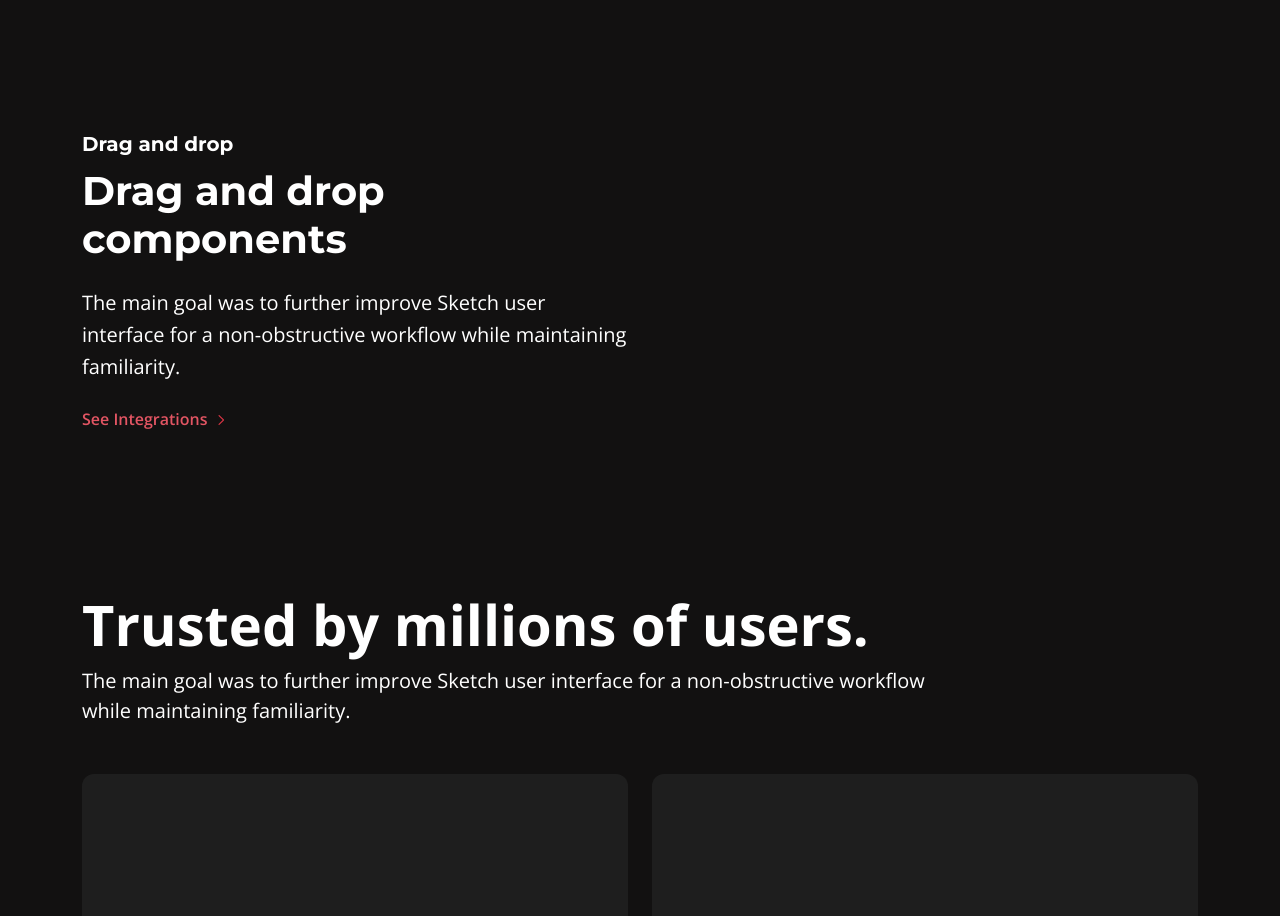
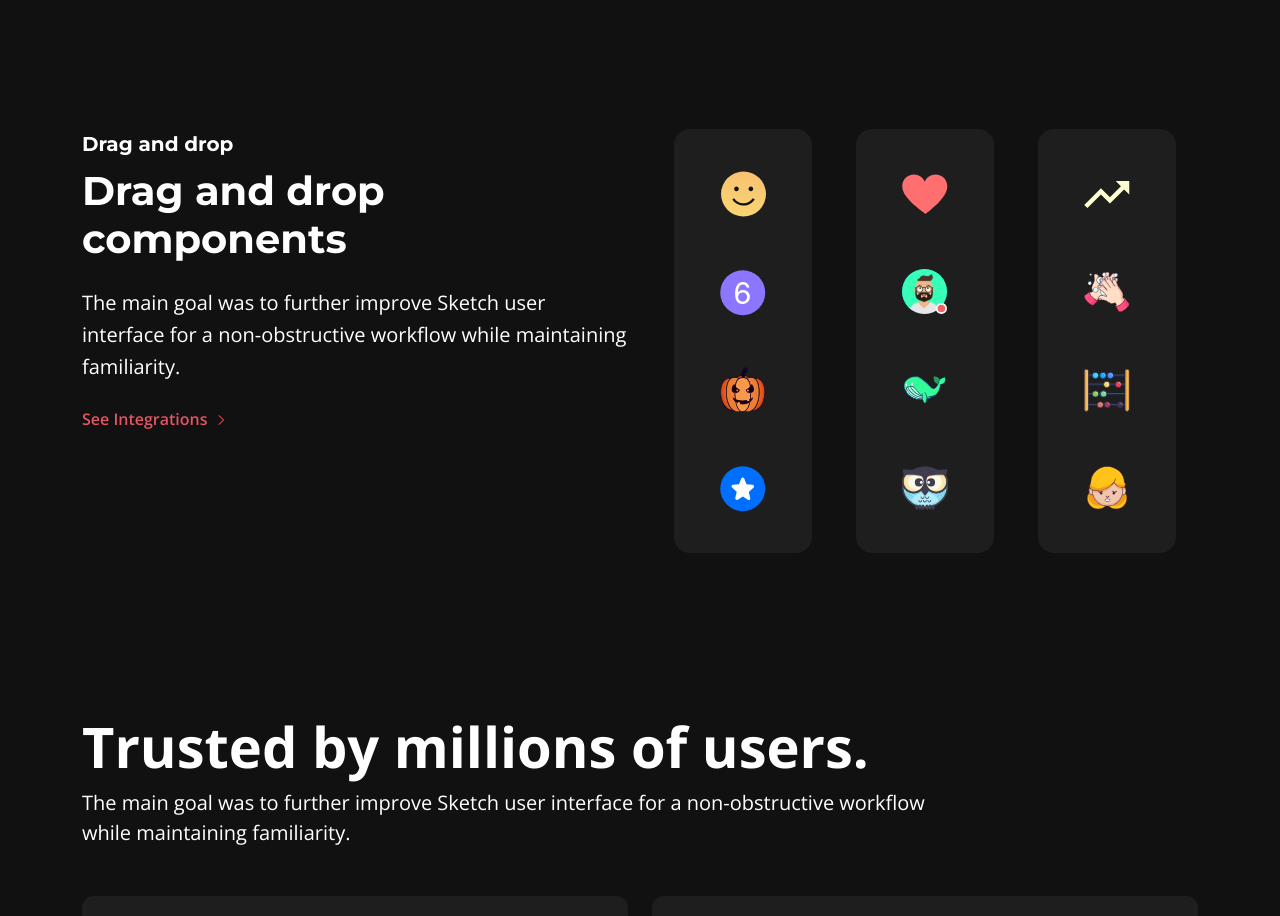
Before and after one commit to sarthak264/landing-page, a React (Create React App) app: page / in a window 1280 px wide. Shown: the part 1420-2336 px from the top of the page. Built offline with nearby package versions, Linux system fonts and the light colour scheme.

Commit message:
dnd section complete

```diff
--- a/src/App.js
+++ b/src/App.js
@@ -5,6 +5,7 @@ import { features } from "./components/features";
 import Card from "./components/Card";
 import Heading from "./components/Heading";
 import { review } from "./components/reviews";
+import { dnd } from "./components/dnd";
 
 function App() {
   const [value, setValue] = useState(0);
@@ -82,10 +83,12 @@ function App() {
           {/* drag and drop section */}
           <section className="dnd">
             <div className="row">
-              <div className="col-lg-6">
-                <p className="lead fw-bold mon mb-2">Drag and drop</p>
-                <h1 className="fw-bold mon mb-4">Drag and drop components</h1>
-                <p className="lead text mb-4">
+              <div className="col-md-6">
+                <p className="lead fw-bold mon mb-1 mb-sm-2">Drag and drop</p>
+                <h1 className="fw-bold mon mb-2 mb-sm-4">
+                  Drag and drop components
+                </h1>
+                <p className="lead text mb-3 mb-sm-4">
                   The main goal was to further improve Sketch user interface for
                   a non-obstructive workflow while maintaining familiarity.
                 </p>
@@ -113,7 +116,25 @@ function App() {
                   </svg>
                 </Link>
               </div>
-              <div className="col-lg-6"></div>
+              <div className="col-md-6 icons_wrapper">
+                {dnd.map((item, index) => {
+                  return (
+                    <>
+                      <div className="icon_container py-3">
+                        {item.map((item2, index2) => {
+                          return (
+                            <>
+                              <Link to="/">
+                                <img src={item2.img} alt="" />
+                              </Link>
+                            </>
+                          );
+                        })}
+                      </div>
+                    </>
+                  );
+                })}
+              </div>
             </div>
           </section>
           {/* goals section */}
--- /dev/null
+++ b/src/components/dnd.js
@@ -0,0 +1,56 @@
+export const dnd = [
+    [
+        {
+            img: './images/smilies.svg',
+            alt: 'smiley face'
+        },
+        {
+            img: './images/number6.svg',
+            alt: 'smiley face'
+        },
+        {
+            img: './images/placeholder2.svg',
+            alt: 'smiley face'
+        },
+        {
+            img: './images/start-icon.svg',
+            alt: 'smiley face'
+        }
+    ],
+    [
+        {
+            img: './images/heart.svg',
+            alt: 'smiley face'
+        },
+        {
+            img: './images/active-user.svg',
+            alt: 'smiley face'
+        },
+        {
+            img: './images/fish.svg',
+            alt: 'smiley face'
+        },
+        {
+            img: './images/icon20.svg',
+            alt: 'smiley face'
+        }
+    ],
+    [
+        {
+            img: './images/revenue.svg',
+            alt: 'smiley face'
+        },
+        {
+            img: './images/hand-wash.svg',
+            alt: 'smiley face'
+        },
+        {
+            img: './images/abacus.svg',
+            alt: 'smiley face'
+        },
+        {
+            img: './images/angry-girl.svg',
+            alt: 'smiley face'
+        }
+    ]
+]
--- a/src/index.css
+++ b/src/index.css
@@ -152,6 +152,32 @@ section {
   transition: all 0.2s ease-in-out;
   fill: white;
 }
+.dnd .icons_wrapper {
+  display: grid;
+  grid-template-columns: repeat(3, 1fr);
+}
+.dnd .icon_container {
+  background-color: var(--secondayBlack);
+  margin: 0 1.4rem;
+  display: flex;
+  flex-direction: column;
+  border-radius: 1rem;
+}
+.dnd .icon_container a {
+  flex-grow: 1;
+  display: flex;
+  justify-content: center;
+  align-items: center;
+  transition: all 0.3s ease-in-out;
+}
+.dnd .icon_container a:hover {
+  background-color: rgba(0, 0, 0, 0.5);
+  border-radius: 2rem;
+}
+.dnd .icon_container img {
+  width: auto;
+  padding: 1.5rem 0;
+}
 /* features */
 .btn_container {
   height: 100%;
@@ -296,6 +322,10 @@ section {
   .brands .col-6 {
     margin: 1rem 0;
   }
+  /* dnd */
+  .dnd .icon_container {
+    margin: 0.5rem;
+  }
   /* features */
   .features .btn {
     margin: 0.75rem 0;
@@ -339,6 +369,13 @@ section {
   }
   .pricing_btn {
     margin: 1rem 0 3rem 0 !important;
+  }
+  /* dnd */
+  .dnd .icons_wrapper {
+    margin-top: 1rem;
+  }
+  .dnd .icon_container {
+    margin: 1.5rem;
   }
   /* reviews */
   .review {
@@ -386,6 +423,10 @@ section {
   .pricing_btn {
     margin: 1rem 0 2rem 0;
   }
+  /* dnd */
+  .dnd .icon_container {
+    margin: 0.4rem;
+  }
   /* features */
   .features .btn {
     padding: 1rem;
```
